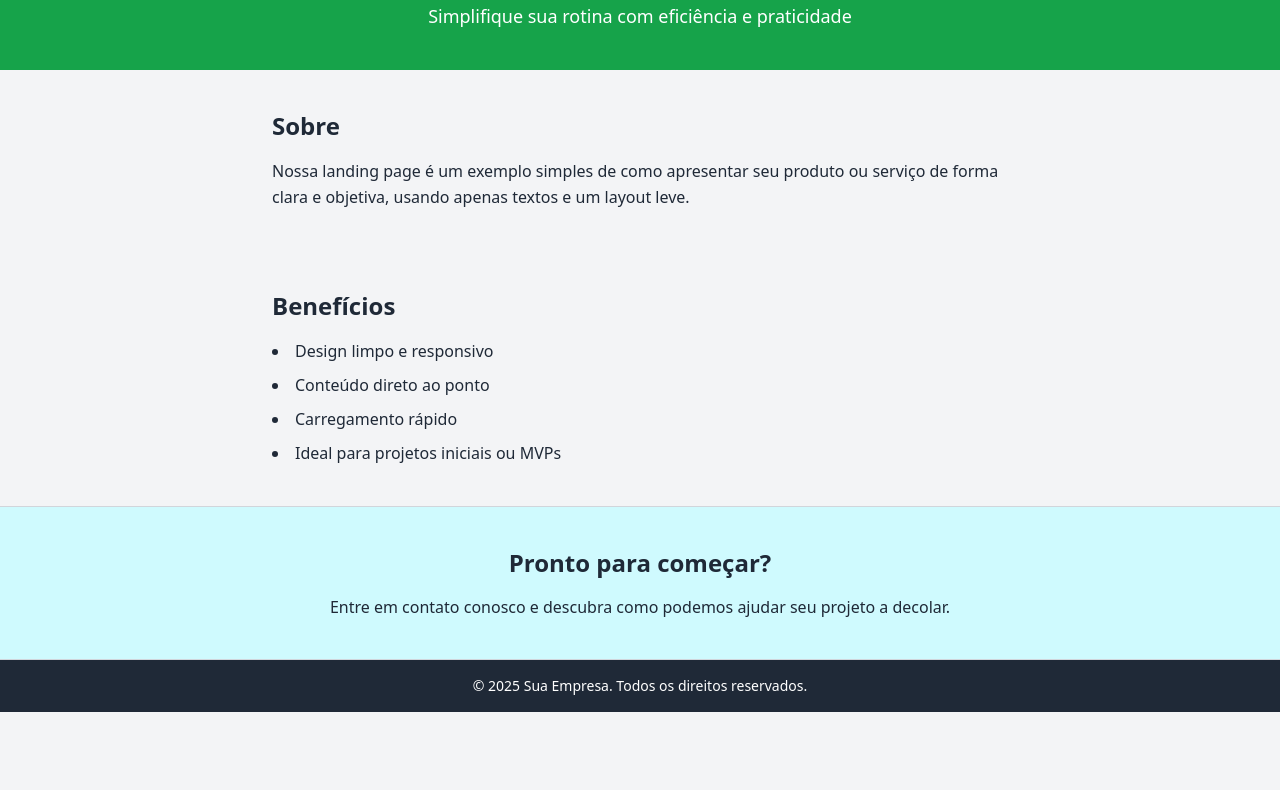
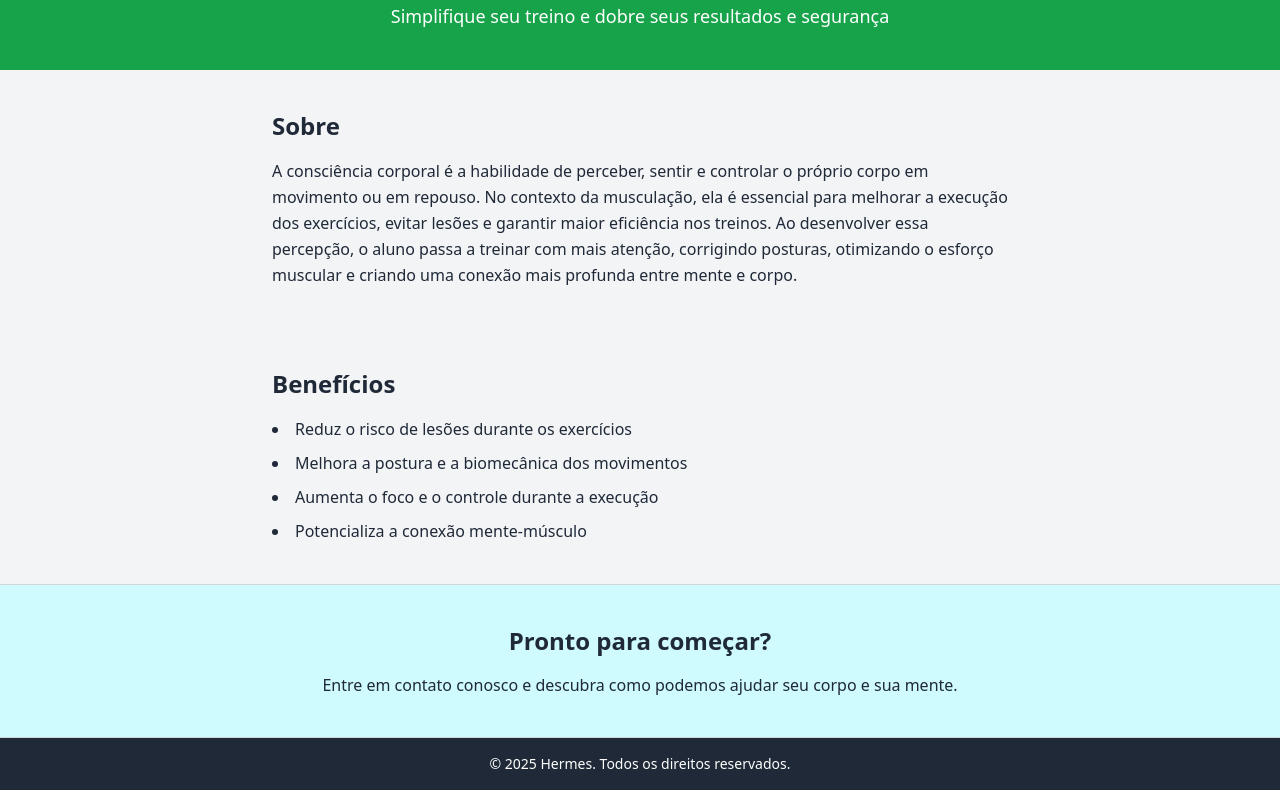
Before and after one commit to Matheus-Lessa-Dev/10Commits, a website: page index.html in a window 1280 px wide. Shown: the part 86-876 px from the top of the page. Before the commit the page ends 800 px from the top, so only its background shows below. Drawn offline with nearby package versions, Linux system fonts and the light colour scheme.

Commit message:
Adicionado o tema principal do trabalho

```diff
--- a/index.html
+++ b/index.html
@@ -10,35 +10,36 @@
 
   <header class="bg-green-600 text-white text-center py-10 px-4">
     <h1 class="text-4xl font-bold mb-2">Bem-vindo à Nossa Solução</h1>
-    <p class="text-lg">Simplifique sua rotina com eficiência e praticidade</p>
+    <p class="text-lg">Simplifique seu treino e dobre seus resultados e segurança</p>
   </header>
 
   <section class="max-w-3xl mx-auto py-10 px-4">
     <h2 class="text-2xl font-semibold mb-4">Sobre</h2>
     <p>
-      Nossa landing page é um exemplo simples de como apresentar seu produto ou serviço de forma clara e objetiva, usando apenas textos e um layout leve.
-    </p>
+A consciência corporal é a habilidade de perceber, sentir e controlar o próprio corpo em movimento ou em repouso.
+No contexto da musculação, ela é essencial para melhorar a execução dos exercícios, evitar lesões e garantir maior eficiência nos treinos.
+Ao desenvolver essa percepção, o aluno passa a treinar com mais atenção, corrigindo posturas, otimizando o esforço muscular e criando uma conexão mais profunda entre mente e corpo.    </p>
   </section>
 
   <section class="max-w-3xl mx-auto py-10 px-4">
     <h2 class="text-2xl font-semibold mb-4">Benefícios</h2>
     <ul class="list-disc list-inside space-y-2">
-      <li>Design limpo e responsivo</li>
-      <li>Conteúdo direto ao ponto</li>
-      <li>Carregamento rápido</li>
-      <li>Ideal para projetos iniciais ou MVPs</li>
+      <li>Reduz o risco de lesões durante os exercícios</li>
+      <li>Melhora a postura e a biomecânica dos movimentos</li>
+      <li>Aumenta o foco e o controle durante a execução</li>
+      <li>Potencializa a conexão mente-músculo</li>
     </ul>
   </section>
 
   <section class="bg-cyan-100 text-center py-10 px-4 border-t border-b border-gray-300">
     <h2 class="text-2xl font-semibold mb-4">Pronto para começar?</h2>
     <p class="text-lg sm:text-base">
-      Entre em contato conosco e descubra como podemos ajudar seu projeto a decolar.
+      Entre em contato conosco e descubra como podemos ajudar seu corpo e sua mente.
     </p>
   </section>
 
   <footer class="bg-gray-800 text-white text-center py-4 text-sm">
-    &copy; 2025 Sua Empresa. Todos os direitos reservados.
+    &copy; 2025 Hermes. Todos os direitos reservados.
   </footer>
 
 </body>
```
